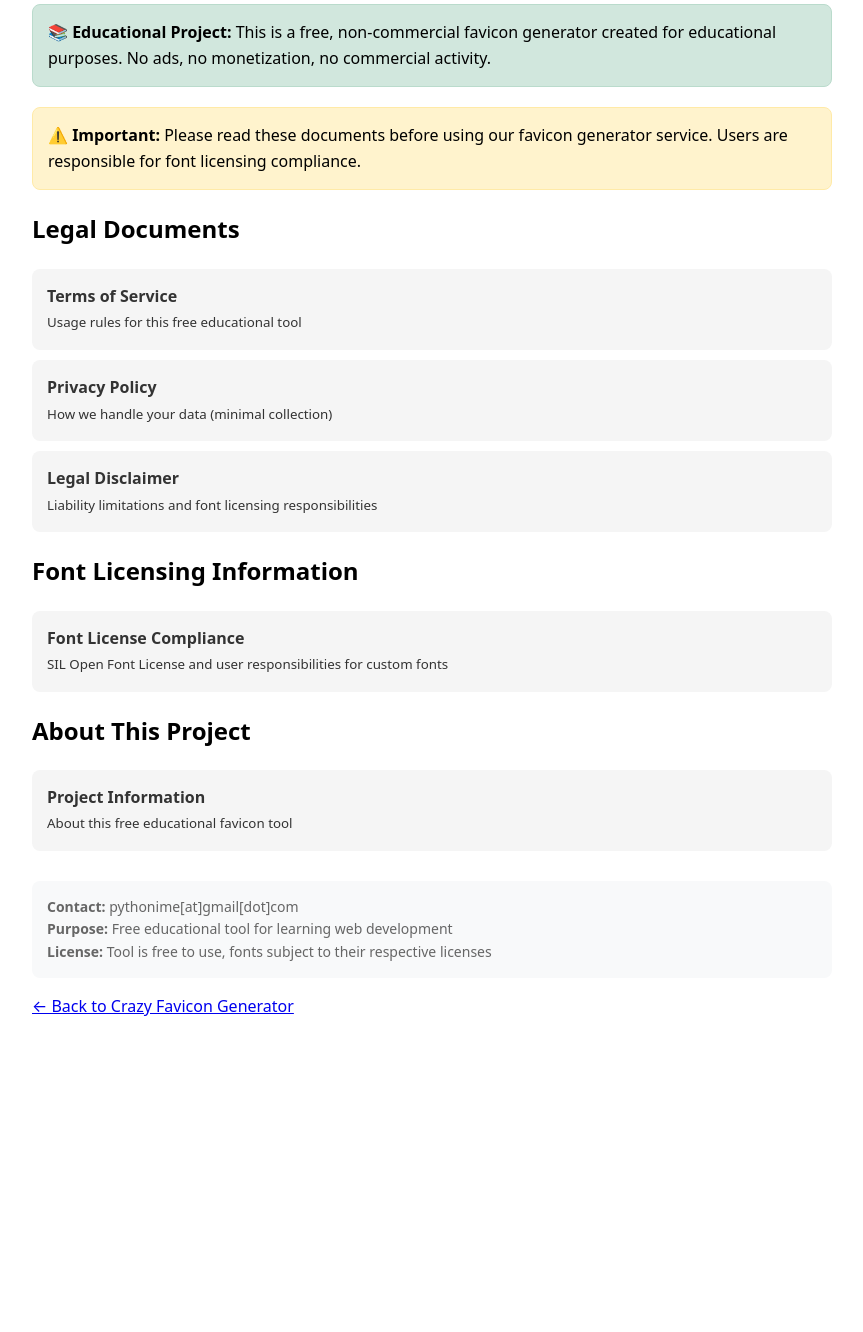
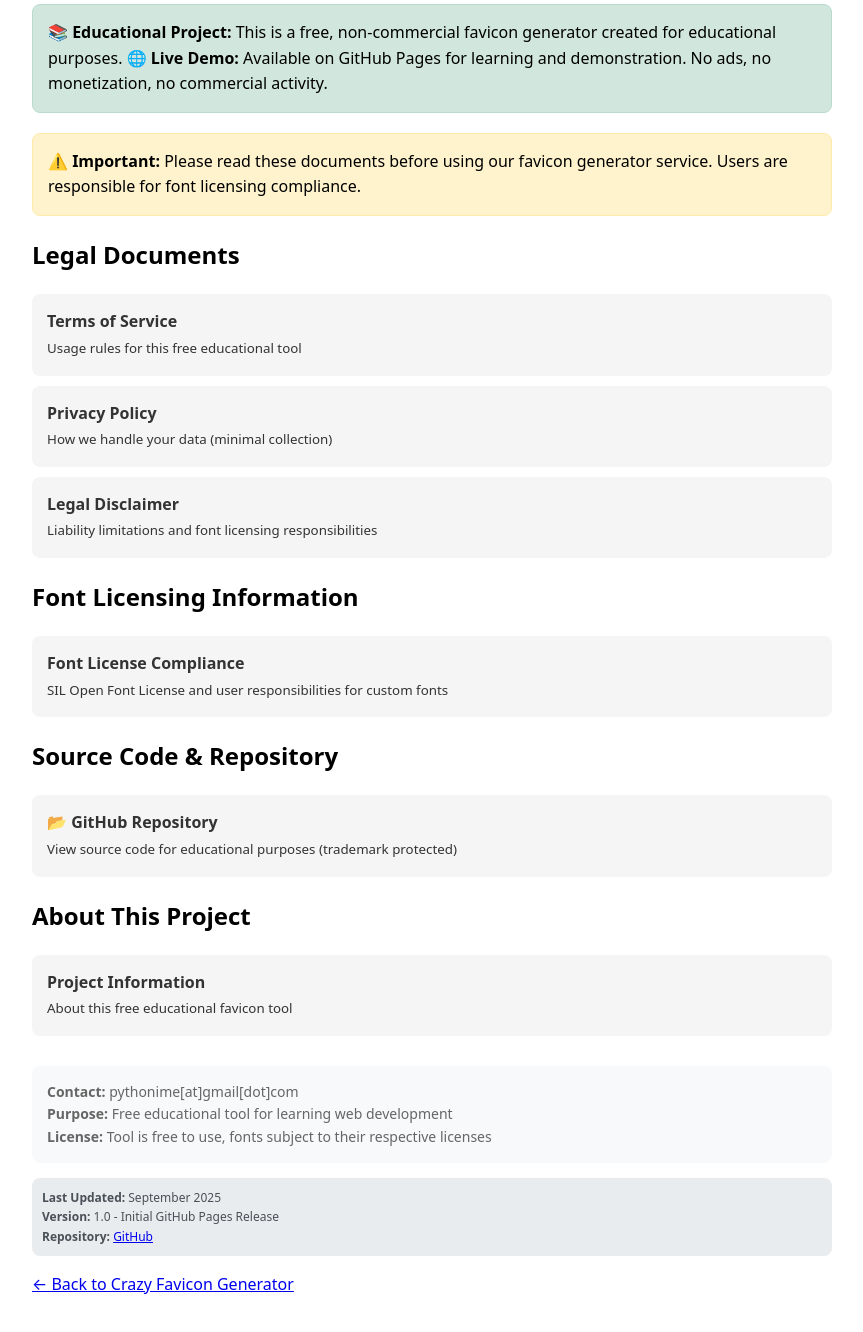
Before and after one commit to pythonime-lab/crazy-favicon-generator, a plain HTML site: page legal/index.html in a window 1280 px wide. Shown: the part 150-1482 px from the top of the page, without its empty margins (208-1071 px from the left). Before the commit the page ends 1246 px from the top, so only its background shows below. Drawn offline with Linux system fonts and the light colour scheme.

Commit message:
Update index.html

```diff
--- a/legal/index.html
+++ b/legal/index.html
@@ -3,7 +3,7 @@
   <head>
     <meta charset="UTF-8" />
     <meta name="viewport" content="width=device-width, initial-scale=1.0" />
-    <title>Legal Information - Crazy Favicon Generator</title>
+    <title>Legal Information - Crazy Favicon Generator (CFG)</title>
     <style>
       body {
         font-family: system-ui, -apple-system, sans-serif;
@@ -45,8 +45,9 @@
 
     <div class="non-commercial">
       <strong>📚 Educational Project:</strong> This is a free, non-commercial
-      favicon generator created for educational purposes. No ads, no
-      monetization, no commercial activity.
+      favicon generator created for educational purposes.
+      <strong>🌐 Live Demo:</strong> Available on GitHub Pages for learning and demonstration.
+      No ads, no monetization, no commercial activity.
     </div>
 
     <div class="warning">
@@ -79,6 +80,12 @@
       >
     </a>
 
+    <h2>Source Code & Repository</h2>
+    <a href="https://github.com/pythonime-lab/crazy-favicon-generator" class="doc-link" target="_blank">
+      <strong>📂 GitHub Repository</strong><br />
+      <small>View source code for educational purposes (trademark protected)</small>
+    </a>
+
     <h2>About This Project</h2>
     <a href="../docs/" class="doc-link">
       <strong>Project Information</strong><br />
@@ -102,6 +109,12 @@
       respective licenses
     </div>
 
-    <p><a href="../">← Back to Crazy Favicon Generator</a></p>
+    <div style="margin-top: 15px; padding: 10px; background: #e9ecef; border-radius: 8px; font-size: 12px; color: #495057;">
+      <strong>Last Updated:</strong> September 2025<br />
+      <strong>Version:</strong> 1.0 - Initial GitHub Pages Release<br />
+      <strong>Repository:</strong> <a href="https://github.com/pythonime-lab/crazy-favicon-generator" target="_blank">GitHub</a>
+    </div>
+
+    <p><a href="../index.html">← Back to Crazy Favicon Generator</a></p>
   </body>
 </html>
```
